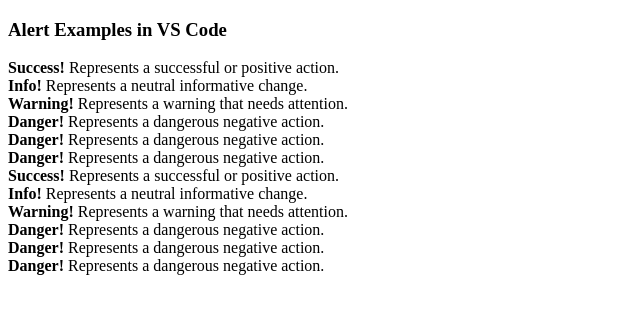
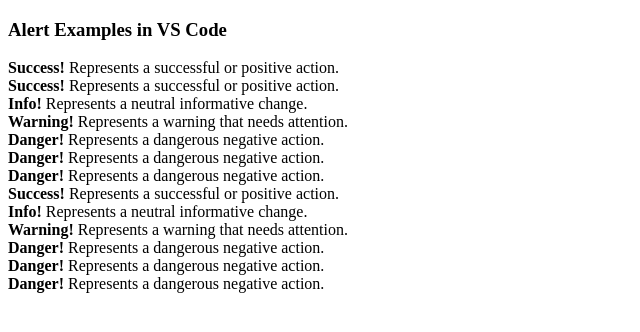
Before and after one commit to abisheak37/GGGGG, a plain HTML site: page index.html in a window 1280 px wide. Shown: the whole page, without its empty margins (0-640 px from the left). Drawn offline with Linux system fonts and the light colour scheme.

Commit message:
little changes

```diff
--- a/index.html
+++ b/index.html
@@ -9,6 +9,8 @@
 <body>
 
     <h3>Alert Examples in VS Code</h3>
+
+    <strong>Success!</strong> Represents a successful or positive action.<br>
 
     <strong>Success!</strong> Represents a successful or positive action.<br>
     <strong>Info!</strong> Represents a neutral informative change.<br>
```
